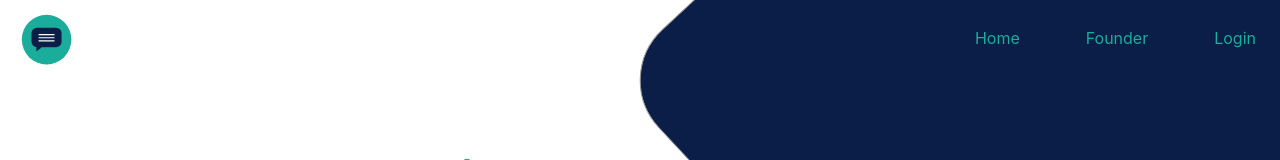
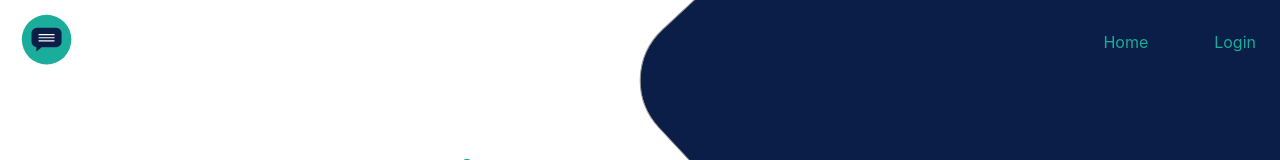
Before and after one commit to omar-csse/chatty, a React (Create React App) app in the folder client/: page / in a window 1280 px wide. Shown: the top 160 px of the page. Built offline with nearby package versions, Linux system fonts and the light colour scheme.

Commit message:
edit navbar

```diff
--- a/client/src/Components/Nav/Nav.js
+++ b/client/src/Components/Nav/Nav.js
@@ -12,13 +12,10 @@ const Nav = (props) => {
                     <span><i className="fa fa-bars"></i></span>
                 </button>
 
-                <div className="collapse navbar-collapse navbg" id="navbarSupportedContent">
+                <div className="pl-2 pt-2 collapse navbar-collapse navbg" id="navbarSupportedContent">
                     <ul className="navbar-nav ml-auto">
                         <li className="nav-item">
                             <NavLink to="/" className="nav-item nav-link">Home</NavLink>
-                        </li>
-                        <li className="nav-item">
-                            <NavLink to="/founder" className="nav-item nav-link">Founder</NavLink>
                         </li>
                         <li className="nav-item">
                             <NavLink to="/login" className="nav-item nav-link">Login</NavLink>
```
